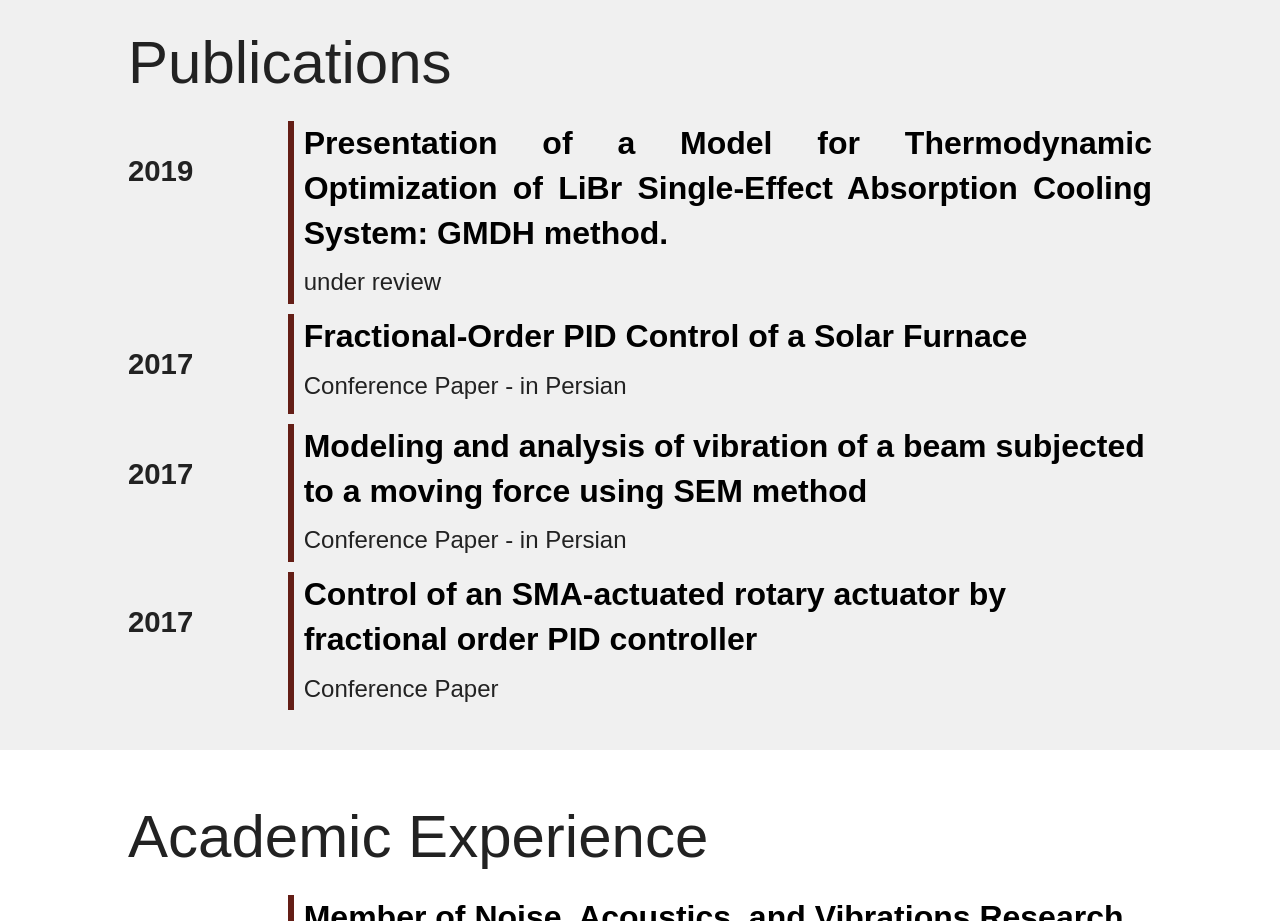
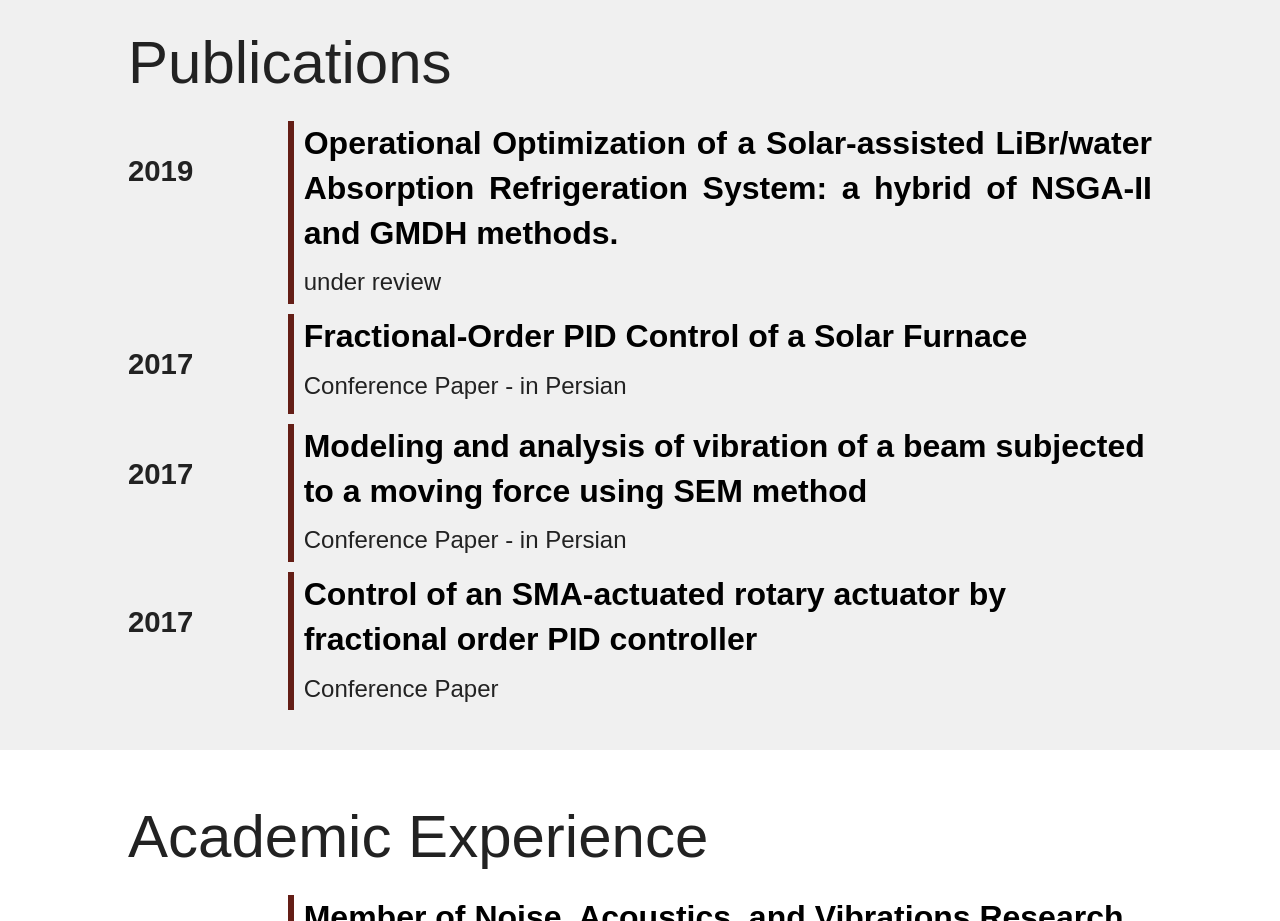
Before and after one commit to farshadnh/farshadnh.github.io, a plain HTML site: page index.html in a window 1280 px wide. Shown: the part 2480-3401 px from the top of the page. Drawn offline with nearby package versions, Linux system fonts and the light colour scheme.

Commit message:
Update index.html

```diff
--- a/index.html
+++ b/index.html
@@ -172,7 +172,7 @@
             <p class="p_date">2019</p>
             <div class="vertical_line"></div>
             <div class="p_info">
-              <p class="edu_p1 pub_p1">Presentation of a Model for Thermodynamic Optimization of LiBr Single-Effect Absorption Cooling System: GMDH method.</p>
+              <p class="edu_p1 pub_p1">Operational Optimization of a Solar-assisted LiBr/water Absorption Refrigeration System:  a hybrid of NSGA-II and GMDH methods.</p>
               <p class="edu_p2 work_p2">under review</p>
             </div>
           </div>
```
